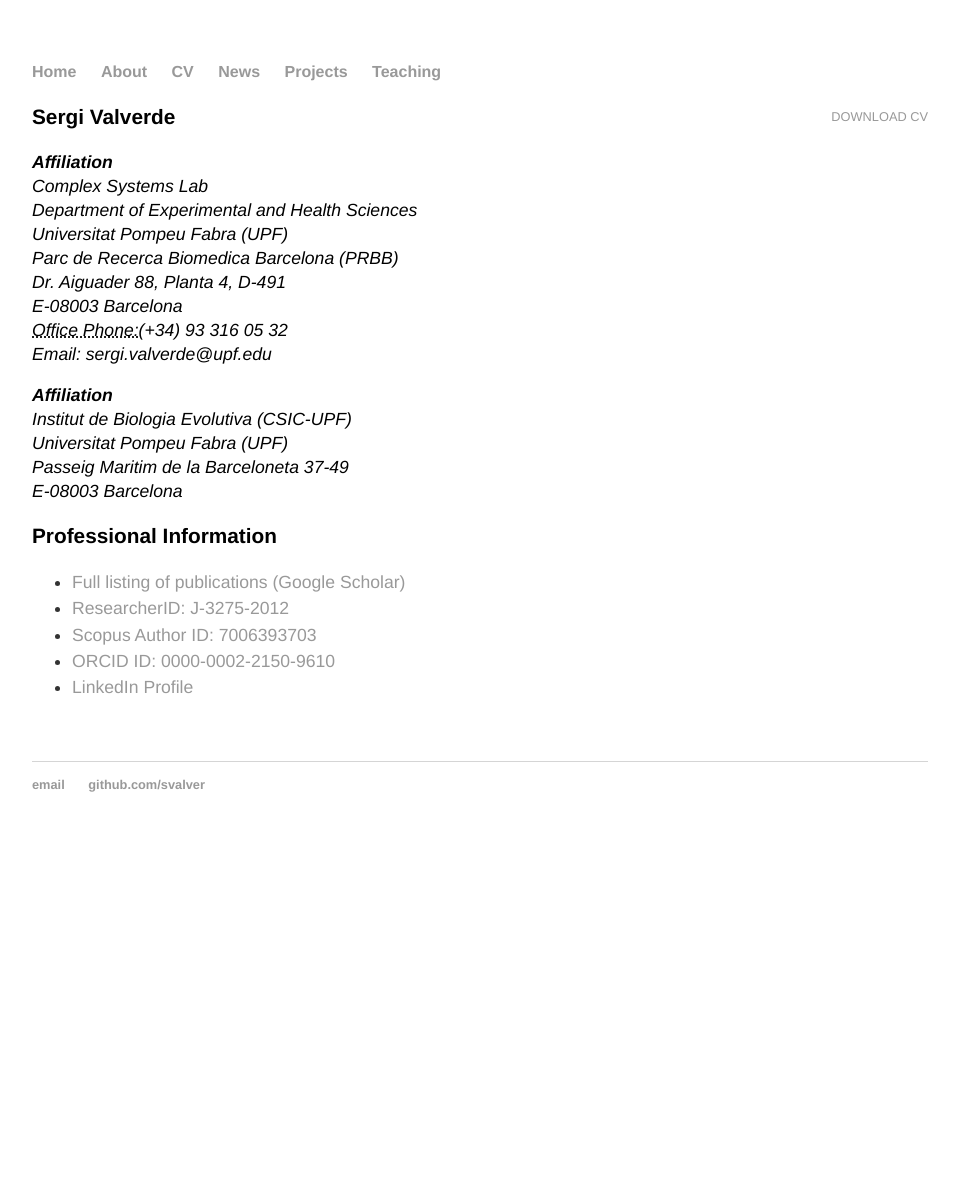
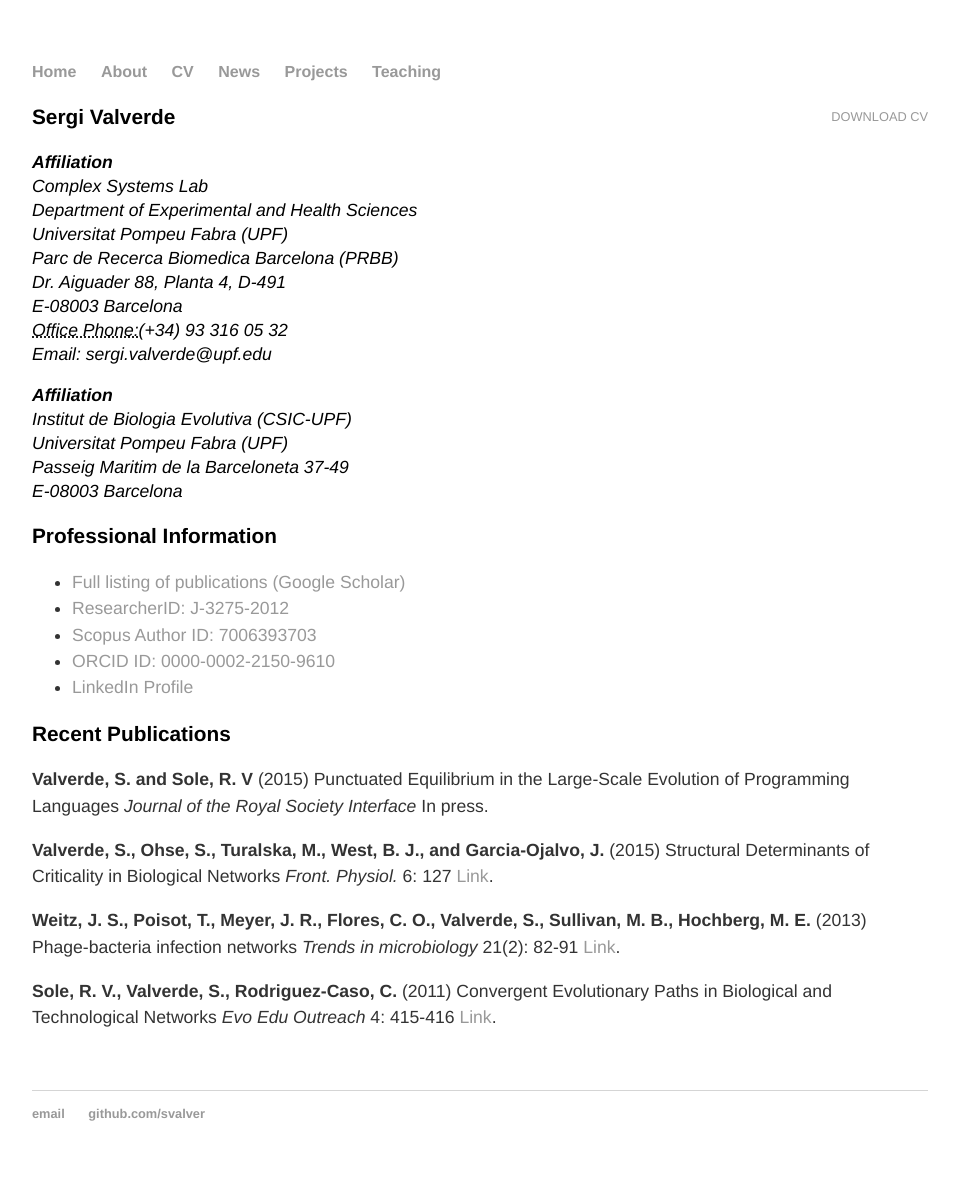
Before and after one commit to svalver/svalver.github.io, a Jekyll site: the page built from cv/index.html, in a window 1280 px wide. Shown: the whole page, without its empty margins (160-1118 px from the left). Built offline with Jekyll 4.4.1, drawn with Linux system fonts in a browser that asks for light colours; before the commit the page ends 900 px from its top, so only the background shows below that.

Commit message:
create list of selected publications

```diff
--- a/cv/index.html
+++ b/cv/index.html
@@ -35,6 +35,17 @@
 
 </ul>
 
+<h3>Recent Publications</h3>
+
+<p><strong>Valverde, S. and Sole, R. V</strong> (2015) Punctuated Equilibrium in the Large-Scale Evolution of Programming Languages<em> Journal of the Royal Society Interface</em> In press.
+
+<p><strong>Valverde, S., Ohse, S., Turalska, M., West, B. J., and Garcia-Ojalvo, J.</strong> (2015) Structural Determinants of Criticality in Biological Networks<em> Front. Physiol.</em> 6: 127 <a href="http://journal.frontiersin.org/article/10.3389/fphys.2015.00127/abstract"> Link</a>.
+
+<p><strong>Weitz, J. S., Poisot, T., Meyer, J. R., Flores, C. O., Valverde, S., Sullivan, M. B., Hochberg, M. E.</strong> (2013) Phage-bacteria infection networks<em> Trends in microbiology</em> 21(2): 82-91 <a href="http://dx.doi.org/10.1016/j.tim.2012.11.003"> Link</a>.
+
+
+<p><strong>Sole, R. V., Valverde, S., Rodriguez-Caso, C.</strong> (2011) Convergent Evolutionary Paths in Biological and Technological Networks <em> Evo Edu Outreach</em> 4: 415-416 <a href="../papers/ConvergentTech+Biol-EEO-evolution2011.pdf"> Link</a>.
+
 <!--
 <h3>Selected Publications</h3>
 
```
Also changed, not shown: 1 other file.
